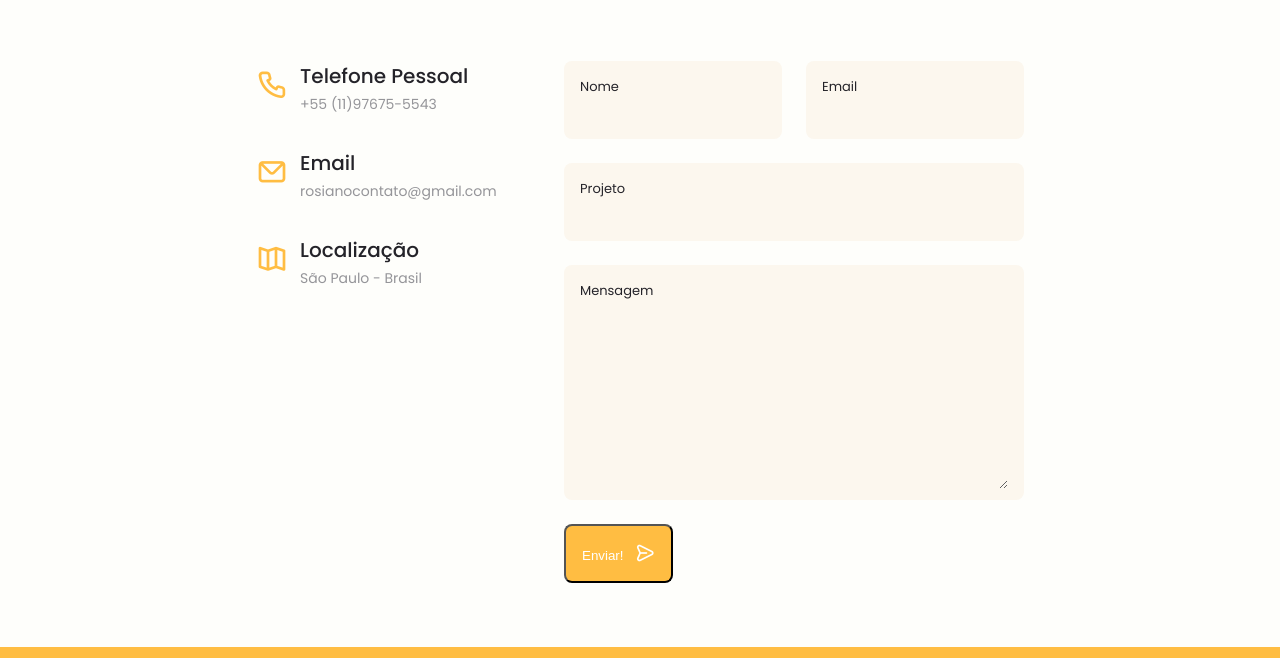
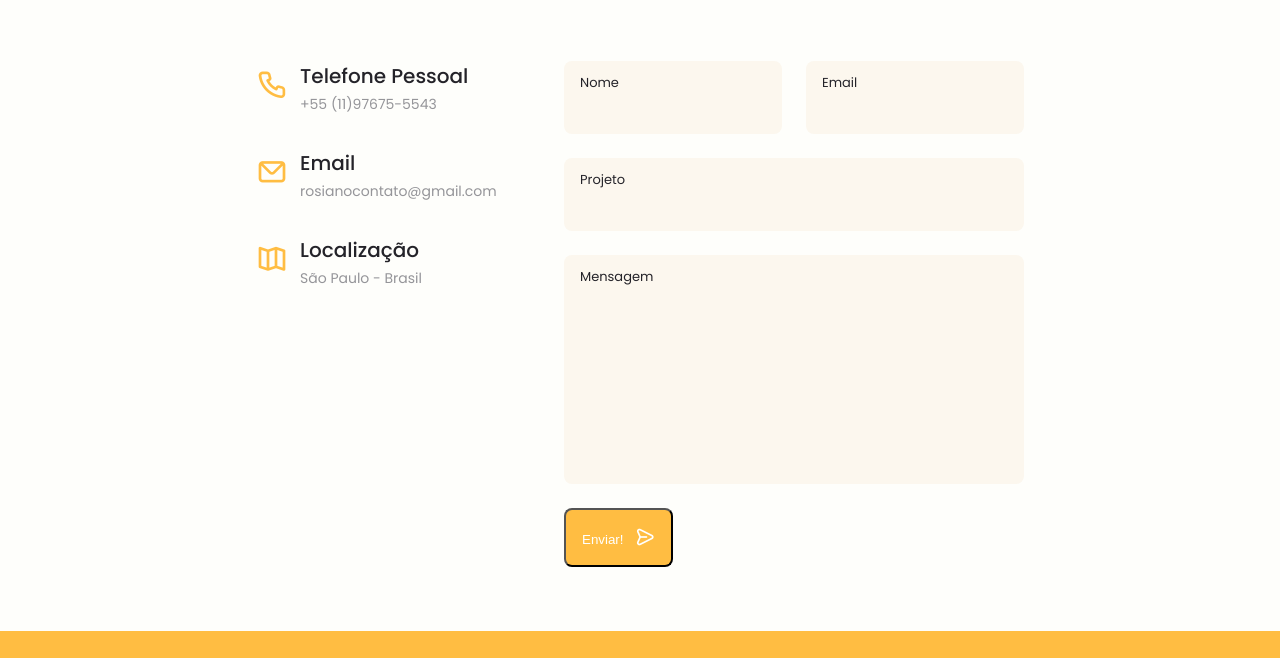
Before and after one commit to AndreasOtavio/CV-Portfolio-master, a plain HTML site: page index.html in a window 1280 px wide. Shown: the part 5465-6123 px from the top of the page. Drawn offline with nearby package versions, Linux system fonts and the light colour scheme.

Commit message:
refactor: alterações no UX no formulário
Os usuários sãos mais propensos a completar os formulários que são fáceis de entender e usar

```diff
--- a/assets/css/styles.css
+++ b/assets/css/styles.css
@@ -905,15 +905,13 @@ img {
   color: var(--text-color-light);
 }
 
-.contact_content {
+.contact_label {
+  font-size: var(--smaller-font-size);
+  color: var(--title-color);
   background-color: var(--input-color);
   border-radius: 0.5rem;
   padding: 0.75rem 1rem 0.25rem;
-}
-
-.contact_label {
-  font-size: var(--smaller-font-size);
-  color: var(--title-color);
+  display: block;
 }
 
 .contact_input {
--- a/index.html
+++ b/index.html
@@ -825,23 +825,29 @@
                     </div>
                     <form action="https://formspree.io/f/xknyjagq" method="POST" class="contact_form grid">
                         <div class="contact_inputs grid">
-                            <div class="contact_content">
-                                <label for="" class="contact_label">Nome</label>
-                                <input type="text" class="contact_input" >
+                            <div>
+                                <label for="name" class="contact_label">
+                                    Nome
+                                    <input type="text" id="name" class="contact_input" >
+                                </label>
                             </div>
-                            <div class="contact_content">
-                                <label for="" class="contact_label">Email
-                                    <input type="email" class="contact_input" name="_replyto">
+                            <div>
+                                <label for="email" class="contact_label">
+                                    Email
+                                    <input type="email" id="email" class="contact_input" name="_replyto">
                                 </label>
-                                </div>
                             </div>
-                        <div class="contact_content">
-                            <label for="" class="contact_label">Projeto</label>
-                            <input type="text" class="contact_input">
                         </div>
-                        <div class="contact_content">
-                            <label for="" class="contact_label">Mensagem
-                                <textarea name="message" id="" cols="0" rows="7" class="contact_input"></textarea>
+                        <div>
+                            <label for="project" class="contact_label">
+                                Projeto
+                                <input type="text" id="project" class="contact_input">
+                            </label>
+                        </div>
+                        <div>
+                            <label for="text" class="contact_label">
+                                Mensagem
+                                <textarea name="message" id="text" cols="0" rows="7" class="contact_input" style="resize: none;"></textarea>
                             </label>
                         </div>
                         <div>
```
